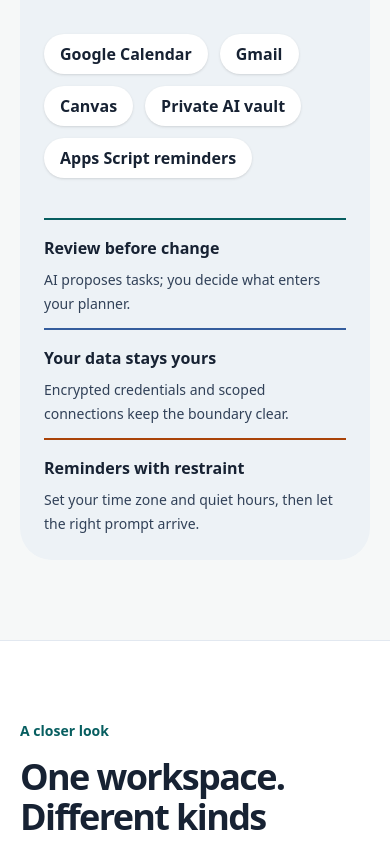
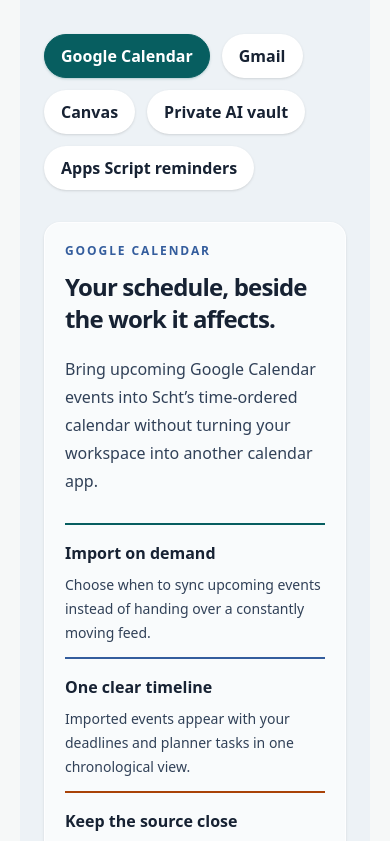
Before and after one commit to Koala3353/scht, a Next.js app: page / in a window 390 px wide. Shown: the part 4440-5281 px from the top of the page. Built offline with nearby package versions, Linux system fonts and the light colour scheme.

Commit message:
feat: add interactive connection feature tour

```diff
--- /dev/null
+++ b/components/marketing/connection-feature-switcher.tsx
@@ -0,0 +1,198 @@
+"use client";
+
+import { useId, useState } from "react";
+
+const connections = [
+  {
+    id: "calendar",
+    label: "Google Calendar",
+    eyebrow: "GOOGLE CALENDAR",
+    heading: "Your schedule, beside the work it affects.",
+    description:
+      "Bring upcoming Google Calendar events into Scht’s time-ordered calendar without turning your workspace into another calendar app.",
+    details: [
+      [
+        "Import on demand",
+        "Choose when to sync upcoming events instead of handing over a constantly moving feed.",
+      ],
+      [
+        "One clear timeline",
+        "Imported events appear with your deadlines and planner tasks in one chronological view.",
+      ],
+      [
+        "Keep the source close",
+        "Open an imported event in Google Calendar whenever you need the original details.",
+      ],
+    ],
+  },
+  {
+    id: "gmail",
+    label: "Gmail",
+    eyebrow: "GMAIL",
+    heading: "Let important messages become visible work.",
+    description:
+      "Scht turns unread Gmail messages into deduplicated review tasks, so course updates can enter your plan without clogging it with an inbox clone.",
+    details: [
+      [
+        "Unread-message review",
+        "Bring in unread message subjects as tasks you can sort and complete on your own terms.",
+      ],
+      [
+        "No duplicate clutter",
+        "Repeated syncs recognize previously imported messages instead of creating the same task twice.",
+      ],
+      [
+        "A planner, not an inbox",
+        "Only the context you need lands in Scht; Gmail remains the place for full conversations.",
+      ],
+    ],
+  },
+  {
+    id: "canvas",
+    label: "Canvas",
+    eyebrow: "CANVAS",
+    heading: "Assignments arrive with their course context intact.",
+    description:
+      "Connect your own Canvas account to sync active courses and assignments into the academic term you are already planning.",
+    details: [
+      [
+        "Term-aware import",
+        "Canvas courses are matched to your selected academic term before assignments become tasks.",
+      ],
+      [
+        "Assignments you can act on",
+        "Due dates and course context travel with the assignment, ready for your planner and calendar.",
+      ],
+      [
+        "Protected connection",
+        "Your personal Canvas token is encrypted before it is stored and used only for the connection you set up.",
+      ],
+    ],
+  },
+  {
+    id: "ai-vault",
+    label: "Private AI vault",
+    eyebrow: "PRIVATE AI VAULT",
+    heading: "Useful AI, kept behind your own passphrase.",
+    description:
+      "Save an OpenAI or Hack Club AI key in a browser-encrypted vault, then use it only when you want a structured planning proposal.",
+    details: [
+      [
+        "Encrypted before storage",
+        "Your key is encrypted in the browser with your passphrase before it is saved to the workspace.",
+      ],
+      [
+        "Proposal, not autopilot",
+        "AI returns a reviewable task proposal; nothing changes in your planner until you explicitly apply it.",
+      ],
+      [
+        "Bring your provider",
+        "Use an OpenAI-compatible key or Hack Club AI, then unlock it only for the session where you need help.",
+      ],
+    ],
+  },
+  {
+    id: "reminders",
+    label: "Apps Script reminders",
+    eyebrow: "APPS SCRIPT REMINDERS",
+    heading: "A prompt at the right time—not another interruption.",
+    description:
+      "Use the optional Google Apps Script companion to send scheduled task reminders with your own time zone and quiet hours respected.",
+    details: [
+      [
+        "Schedule with intent",
+        "Choose which due-dated tasks deserve a reminder instead of alerting on every single deadline.",
+      ],
+      [
+        "Quiet hours included",
+        "Your reminder preferences keep delivery out of the hours you reserve for rest.",
+      ],
+      [
+        "Your Apps Script, your control",
+        "A protected dispatch endpoint gives your own Apps Script project the jobs to send and records the result.",
+      ],
+    ],
+  },
+] as const;
+
+type ConnectionId = (typeof connections)[number]["id"];
+
+export function ConnectionFeatureSwitcher() {
+  const [selectedId, setSelectedId] = useState<ConnectionId>(connections[0].id);
+  const panelId = useId();
+  const selected =
+    connections.find((connection) => connection.id === selectedId) ??
+    connections[0];
+
+  return (
+    <div className="mt-10">
+      <div
+        aria-label="Connection features"
+        className="flex flex-wrap gap-3"
+        role="tablist"
+      >
+        {connections.map((connection) => {
+          const isSelected = connection.id === selected.id;
+          return (
+            <button
+              aria-controls={panelId}
+              aria-selected={isSelected}
+              className={`rounded-full border px-4 py-2 font-bold shadow-sm transition focus-visible:outline-2 focus-visible:outline-offset-2 focus-visible:outline-teal ${
+                isSelected
+                  ? "border-teal bg-teal text-white shadow-teal/20"
+                  : "border-transparent bg-white text-ink hover:border-teal/30 hover:bg-[#f7fbfa]"
+              }`}
+              key={connection.id}
+              onClick={() => setSelectedId(connection.id)}
+              role="tab"
+              type="button"
+            >
+              {connection.label}
+            </button>
+          );
+        })}
+      </div>
+
+      <div
+        aria-live="polite"
+        className="mt-8 rounded-2xl border border-white/80 bg-white/65 p-5 shadow-sm sm:p-6"
+        id={panelId}
+        role="tabpanel"
+      >
+        <p className="text-xs font-black tracking-[0.16em] text-[#345d9d]">
+          {selected.eyebrow}
+        </p>
+        <div className="mt-3 grid gap-5 lg:grid-cols-[.8fr_1.2fr] lg:items-end">
+          <div>
+            <h3 className="text-2xl font-black tracking-[-0.035em] sm:text-3xl">
+              {selected.heading}
+            </h3>
+          </div>
+          <p className="max-w-xl leading-7 text-slate-700">
+            {selected.description}
+          </p>
+        </div>
+        <div className="mt-7 grid gap-3 md:grid-cols-3">
+          {selected.details.map(([title, description], index) => (
+            <article
+              className={[
+                "border-t-2 pt-4",
+                index === 0
+                  ? "border-teal"
+                  : index === 1
+                    ? "border-[#345d9d]"
+                    : "border-action",
+              ].join(" ")}
+              key={title}
+            >
+              <p className="font-black">{title}</p>
+              <p className="mt-2 text-sm leading-6 text-slate-700">
+                {description}
+              </p>
+            </article>
+          ))}
+        </div>
+      </div>
+    </div>
+  );
+}
--- a/components/marketing/landing-page.tsx
+++ b/components/marketing/landing-page.tsx
@@ -13,6 +13,7 @@
 } from "lucide-react";
 import Link from "next/link";
 import { ProductTour } from "@/components/marketing/product-tour";
+import { ConnectionFeatureSwitcher } from "@/components/marketing/connection-feature-switcher";
 
 const workflow = [
   {
@@ -320,45 +321,7 @@
               clear, reviewable, and scoped to the way you choose to work.
             </p>
           </div>
-          <div className="mt-10 flex flex-wrap gap-3">
-            <span className="rounded-full bg-white px-4 py-2 font-bold shadow-sm">
-              Google Calendar
-            </span>
-            <span className="rounded-full bg-white px-4 py-2 font-bold shadow-sm">
-              Gmail
-            </span>
-            <span className="rounded-full bg-white px-4 py-2 font-bold shadow-sm">
-              Canvas
-            </span>
-            <span className="rounded-full bg-white px-4 py-2 font-bold shadow-sm">
-              Private AI vault
-            </span>
-            <span className="rounded-full bg-white px-4 py-2 font-bold shadow-sm">
-              Apps Script reminders
-            </span>
-          </div>
-          <div className="mt-10 grid gap-3 md:grid-cols-3">
-            <div className="border-t-2 border-teal pt-4">
-              <p className="font-black">Review before change</p>
-              <p className="mt-2 text-sm leading-6 text-slate-700">
-                AI proposes tasks; you decide what enters your planner.
-              </p>
-            </div>
-            <div className="border-t-2 border-[#345d9d] pt-4">
-              <p className="font-black">Your data stays yours</p>
-              <p className="mt-2 text-sm leading-6 text-slate-700">
-                Encrypted credentials and scoped connections keep the boundary
-                clear.
-              </p>
-            </div>
-            <div className="border-t-2 border-action pt-4">
-              <p className="font-black">Reminders with restraint</p>
-              <p className="mt-2 text-sm leading-6 text-slate-700">
-                Set your time zone and quiet hours, then let the right prompt
-                arrive.
-              </p>
-            </div>
-          </div>
+          <ConnectionFeatureSwitcher />
         </div>
       </section>
       <ProductTour />
```
